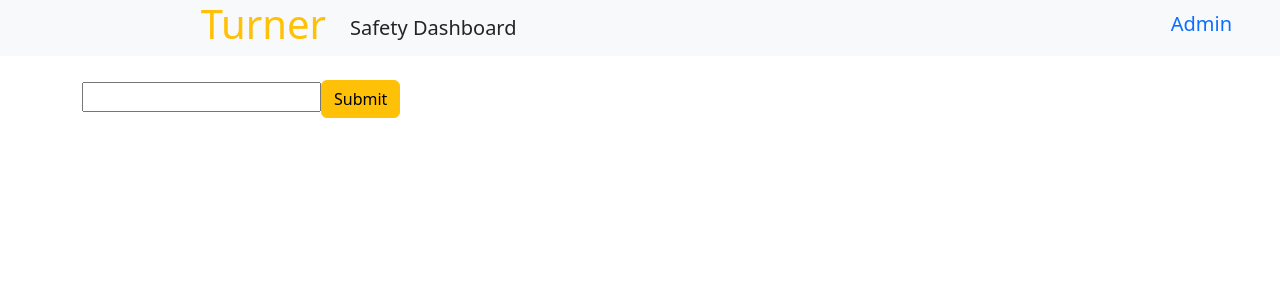
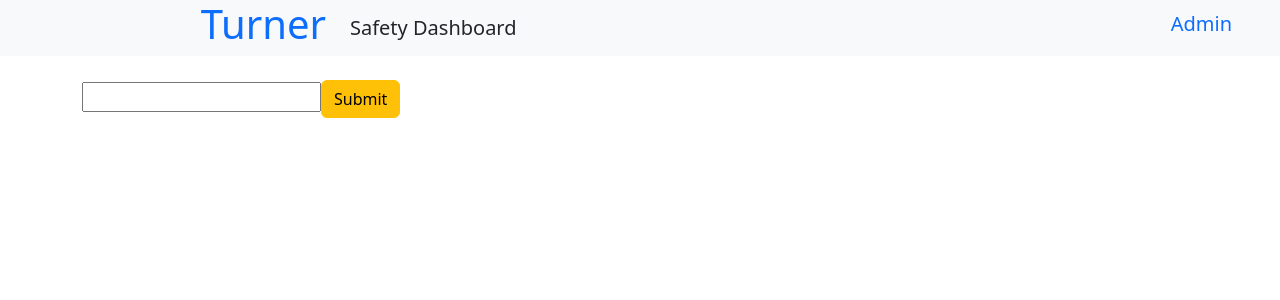
Before and after one commit to BuildingCore/SafetyDashboard, a React (Vite) app: page /admin in a window 1280 px wide. Shown: the top 300 px of the page. Built offline with nearby package versions, Linux system fonts and the light colour scheme.

Commit message:
Change Turner Nav Link Color Navy

```diff
--- a/src/components/Navigation.jsx
+++ b/src/components/Navigation.jsx
@@ -10,7 +10,7 @@ function Navigation() {
           <Row>
             <Col className='text-end' style={{alignSelf: 'center'}}>
               <a href="/" style={{textDecoration: 'none'}}>
-                <h1 className='text-warning'>
+                <h1 className='text-navy'>
                   Turner
                 </h1>
               </a>
```
